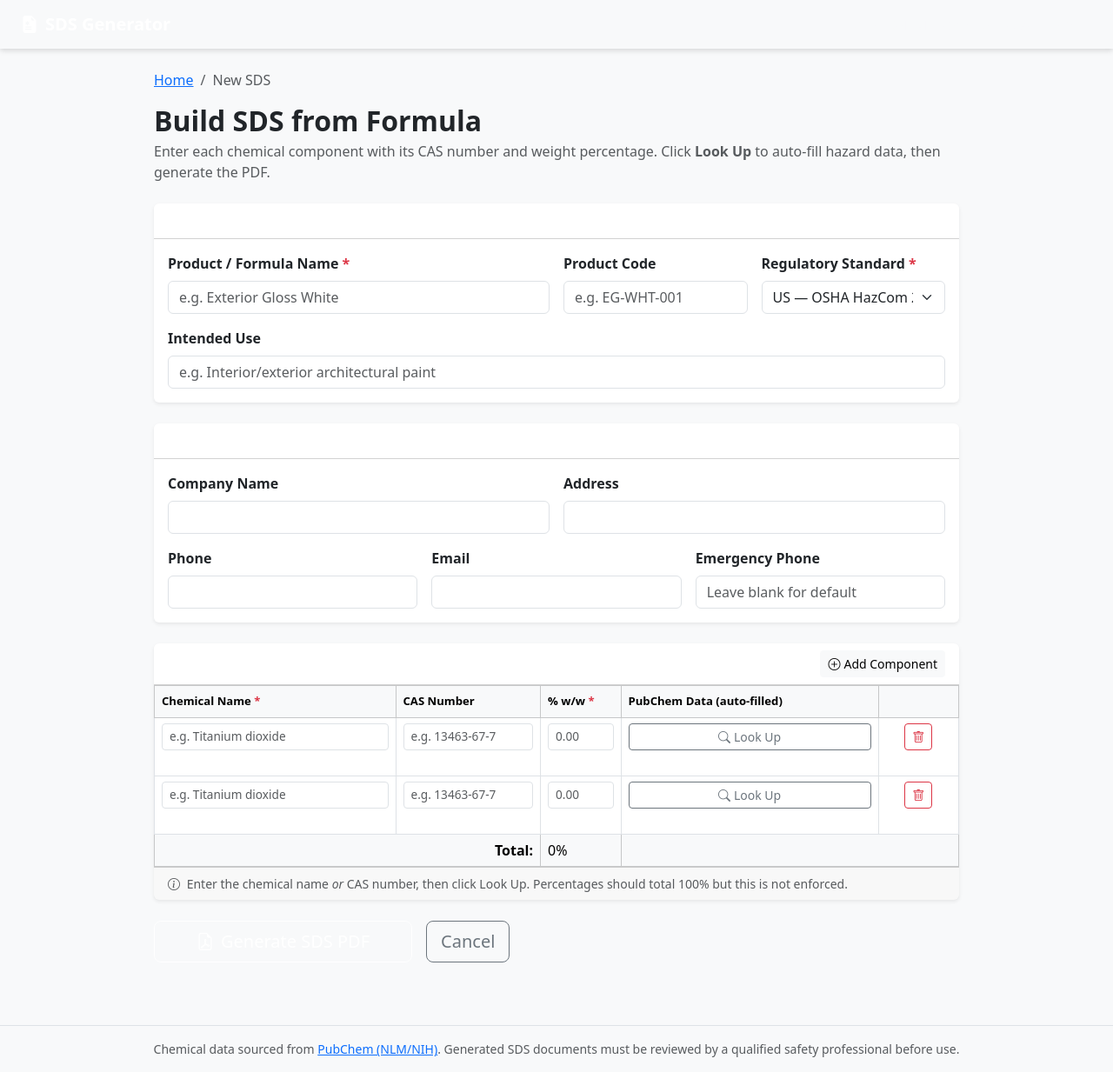
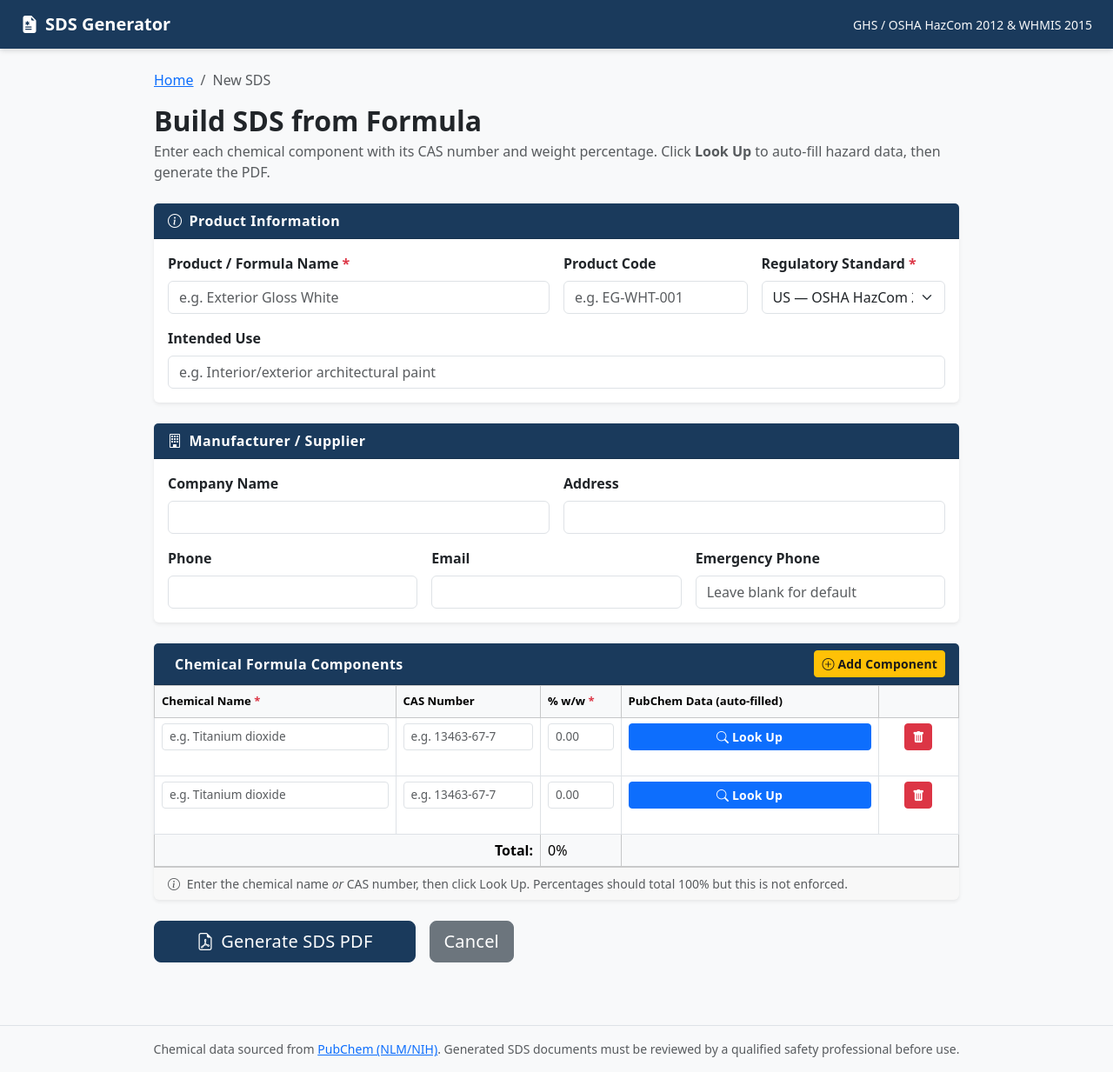
Before and after one commit to pbierdeman/hello-world, a Flask app: page /formula in a window 1280 px wide. Shown: the whole page at 87% size. Run offline with Flask 3, Linux system fonts and the light colour scheme.

Commit message:
Fix button visibility — replace low-contrast outline buttons
- Look Up: outline-secondary (gray on white) → btn-primary (blue, solid)
- Add Component: btn-light (pale on dark navy) → btn-warning (yellow on navy)
- Cancel: btn-outline-secondary (gray outline on gray) → btn-secondary (solid)
- Remove row: btn-outline-danger (thin red outline) → btn-danger (solid red, filled trash icon)
- Fix :root typo (was ::root) so CSS variables load correctly
- Improve btn-warning text color and btn-navy focus ring

https://claude.ai/code/session_01W85Mh9ewtebb2swnbjuMsK

```diff
--- a/app/static/css/style.css
+++ b/app/static/css/style.css
@@ -1,22 +1,52 @@
-::root {
-  --navy: #1a3a5c;
-  --navy-mid: #2c5f8a;
+:root {
+  --navy:       #1a3a5c;
+  --navy-mid:   #2c5f8a;
   --navy-light: #d6e8f7;
 }
 
+/* ── Brand colours ─────────────────────────────────────── */
 .bg-navy   { background-color: var(--navy) !important; }
 .text-navy { color: var(--navy) !important; }
-.btn-navy  {
+
+.btn-navy {
   background-color: var(--navy);
   border-color: var(--navy);
   color: #fff;
+  font-weight: 600;
 }
-.btn-navy:hover {
+.btn-navy:hover,
+.btn-navy:focus {
   background-color: var(--navy-mid);
   border-color: var(--navy-mid);
   color: #fff;
 }
+.btn-navy:focus {
+  box-shadow: 0 0 0 .25rem rgba(44, 95, 138, .45);
+}
 
+/* ── Global button improvements ────────────────────────── */
+.btn {
+  font-weight: 500;
+  letter-spacing: .01em;
+}
+
+/* Make Bootstrap warning readable (dark text on yellow is Bootstrap default — good) */
+.btn-warning {
+  color: #1a1a1a;
+}
+.btn-warning:hover,
+.btn-warning:focus {
+  color: #1a1a1a;
+  background-color: #e0a800;
+  border-color: #d39e00;
+}
+
+/* Ensure primary button has enough contrast in small size */
+.btn-sm.btn-primary {
+  font-weight: 600;
+}
+
+/* ── Layout ────────────────────────────────────────────── */
 body {
   background-color: #f8f9fa;
 }
@@ -29,7 +59,7 @@ body {
   letter-spacing: .03em;
 }
 
-/* Lookup result badges */
+/* ── Lookup result badges ───────────────────────────────── */
 .badge-danger-sm {
   display: inline-block;
   padding: 1px 5px;
@@ -43,13 +73,13 @@ body {
   display: inline-block;
   padding: 1px 5px;
   border-radius: 3px;
-  background: #f39c12;
+  background: #b45309;
   color: #fff;
   font-size: .7rem;
   margin-right: 2px;
 }
 
-/* Component table */
+/* ── Component table ────────────────────────────────────── */
 #components-table th {
   font-size: .82rem;
   vertical-align: middle;
@@ -62,13 +92,13 @@ body {
   font-size: .85rem;
 }
 
-/* Percentage total colour */
+/* ── Percentage total colour ────────────────────────────── */
 .pct-over   { color: #c0392b; font-weight: bold; }
-.pct-ok     { color: #27ae60; font-weight: bold; }
-.pct-under  { color: #e67e22; }
+.pct-ok     { color: #146c43; font-weight: bold; }
+.pct-under  { color: #b45309; }
 
-/* Spinner overlay */
+/* ── Spinner / loading state ────────────────────────────── */
 .lookup-btn.loading {
   pointer-events: none;
-  opacity: .7;
+  opacity: .75;
 }
--- a/app/templates/formula.html
+++ b/app/templates/formula.html
@@ -107,7 +107,7 @@
       <div class="card border-0 shadow-sm mb-4">
         <div class="card-header bg-navy text-white d-flex justify-content-between align-items-center">
           <span class="fw-bold"><i class="bi bi-flask me-2"></i>Chemical Formula Components</span>
-          <button type="button" class="btn btn-sm btn-light" id="add-row">
+          <button type="button" class="btn btn-sm btn-warning fw-semibold" id="add-row">
             <i class="bi bi-plus-circle me-1"></i>Add Component
           </button>
         </div>
@@ -148,7 +148,7 @@
         <button type="submit" class="btn btn-navy btn-lg px-5" id="generate-btn">
           <i class="bi bi-file-earmark-pdf me-2"></i>Generate SDS PDF
         </button>
-        <a href="/" class="btn btn-outline-secondary btn-lg">Cancel</a>
+        <a href="/" class="btn btn-secondary btn-lg">Cancel</a>
         <span class="text-muted small ms-2" id="status-msg"></span>
       </div>
 
@@ -172,14 +172,14 @@
              min="0" max="100" step="0.01" placeholder="0.00" required>
     </td>
     <td>
-      <button type="button" class="btn btn-sm btn-outline-secondary lookup-btn w-100 mb-1">
+      <button type="button" class="btn btn-sm btn-primary lookup-btn w-100 mb-1">
         <i class="bi bi-search me-1"></i>Look Up
       </button>
       <div class="lookup-result text-muted" style="font-size:0.75rem;min-height:1.5em;"></div>
     </td>
     <td class="text-center">
-      <button type="button" class="btn btn-sm btn-outline-danger remove-row">
-        <i class="bi bi-trash"></i>
+      <button type="button" class="btn btn-sm btn-danger remove-row" title="Remove component">
+        <i class="bi bi-trash-fill"></i>
       </button>
     </td>
   </tr>
```
